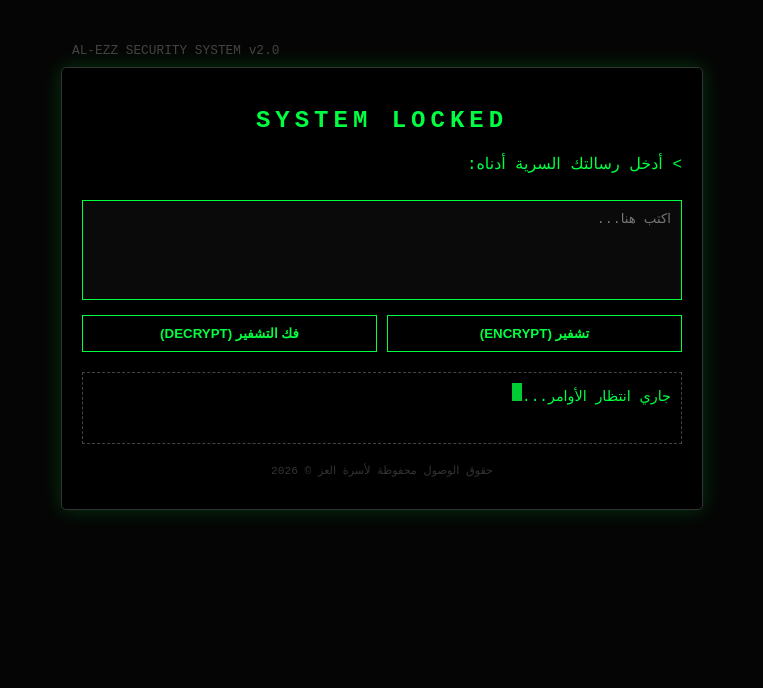
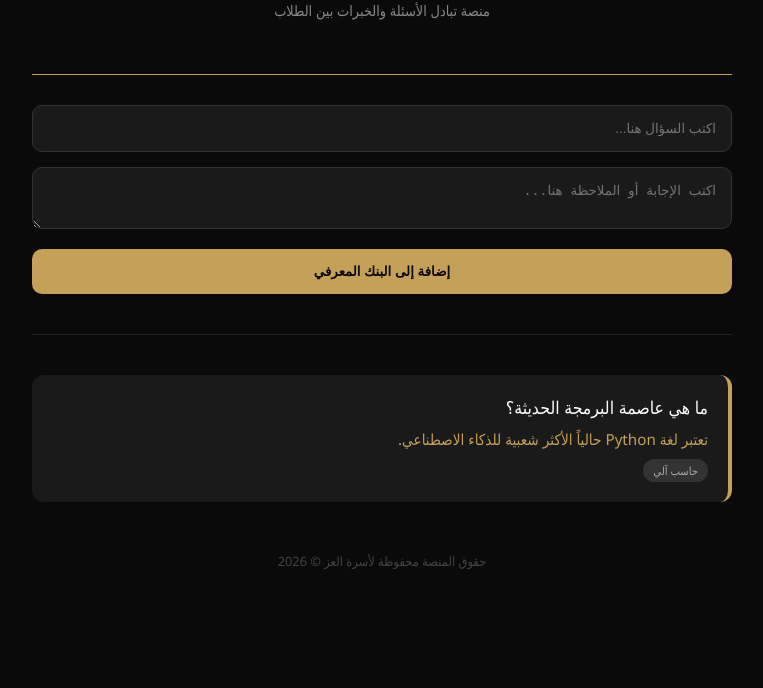
Before and after one commit to rayyanhatif-creator/Knights-Schools, a plain HTML site: page index.html in a window 1280 px wide. Shown: the part 112-800 px from the top of the page, without its empty margins (258-1021 px from the left). Drawn offline with Linux system fonts and the light colour scheme.

Commit message:
Update index.html

```diff
--- a/index.html
+++ b/index.html
@@ -2,140 +2,154 @@
 <html lang="ar" dir="rtl">
 <head>
     <meta charset="UTF-8">
-    <title>The Black Box | نظام التشفير السري</title>
+    <title>بنك أسرة العز المعرفي</title>
     <style>
+        :root {
+            --gold: #c5a059;
+            --black: #0a0a0a;
+            --gray: #1a1a1a;
+            --white: #ffffff;
+        }
+
         body {
-            background-color: #050505;
-            color: #00ff41; /* لون الهكرز الكلاسيكي أو خله #d4af37 للذهبي */
-            font-family: 'Courier New', Courier, monospace;
+            background-color: var(--black);
+            color: var(--white);
+            font-family: 'Segoe UI', Tahoma, Geneva, Verdana, sans-serif;
+            margin: 0;
+            padding: 20px;
             display: flex;
             justify-content: center;
-            align-items: center;
-            height: 100vh;
-            margin: 0;
-            overflow: hidden;
         }
 
-        .terminal {
-            width: 80%;
-            max-width: 600px;
-            background: #000;
-            border: 1px solid #333;
-            padding: 20px;
-            box-shadow: 0 0 20px rgba(0, 255, 65, 0.2);
-            border-radius: 5px;
-            position: relative;
+        .container {
+            width: 100%;
+            max-width: 700px;
         }
 
-        .terminal::before {
-            content: "AL-EZZ SECURITY SYSTEM v2.0";
-            position: absolute;
-            top: -25px;
-            left: 10px;
-            font-size: 0.8rem;
-            color: #444;
+        header {
+            text-align: center;
+            padding: 40px 0;
+            border-bottom: 1px solid var(--gold);
+            margin-bottom: 30px;
         }
 
-        h2 { text-align: center; letter-spacing: 5px; text-transform: uppercase; }
+        h1 { color: var(--gold); font-weight: 300; margin: 0; letter-spacing: 2px; }
+        p.subtitle { color: #888; font-size: 0.9rem; margin-top: 10px; }
 
-        textarea {
-            width: 100%;
-            height: 100px;
-            background: #0a0a0a;
-            border: 1px solid #00ff41;
-            color: #00ff41;
-            padding: 10px;
-            box-sizing: border-box;
-            margin: 10px 0;
-            outline: none;
-            resize: none;
+        .search-box {
+            margin-bottom: 30px;
         }
 
-        .controls { display: flex; gap: 10px; }
+        input, textarea {
+            width: 100%;
+            padding: 15px;
+            background: var(--gray);
+            border: 1px solid #333;
+            color: white;
+            border-radius: 10px;
+            box-sizing: border-box;
+            outline: none;
+            margin-bottom: 15px;
+        }
 
-        button {
-            flex: 1;
-            padding: 10px;
-            background: transparent;
-            border: 1px solid #00ff41;
-            color: #00ff41;
+        input:focus { border-color: var(--gold); }
+
+        .btn-add {
+            background: var(--gold);
+            color: var(--black);
+            border: none;
+            padding: 15px 30px;
+            border-radius: 10px;
+            font-weight: bold;
             cursor: pointer;
-            font-weight: bold;
+            width: 100%;
             transition: 0.3s;
         }
 
-        button:hover {
-            background: #00ff41;
-            color: #000;
+        .btn-add:hover { opacity: 0.9; transform: translateY(-2px); }
+
+        .question-card {
+            background: var(--gray);
+            padding: 20px;
+            border-radius: 12px;
+            margin-bottom: 15px;
+            border-right: 4px solid var(--gold);
+            animation: fadeIn 0.5s ease;
         }
 
-        #output {
-            margin-top: 20px;
-            padding: 10px;
-            border: 1px dashed #444;
-            min-height: 50px;
-            word-break: break-all;
-            font-size: 0.9rem;
+        .question-text { font-size: 1.1rem; margin-bottom: 10px; display: block; }
+        .answer-text { color: var(--gold); font-size: 0.95rem; display: block; }
+
+        .tag {
+            font-size: 0.7rem;
+            background: #333;
+            padding: 4px 10px;
+            border-radius: 20px;
+            color: #aaa;
+            margin-top: 10px;
+            display: inline-block;
         }
 
-        .cursor {
-            display: inline-block;
-            width: 10px;
-            height: 18px;
-            background: #00ff41;
-            animation: blink 0.8s infinite;
-        }
+        @keyframes fadeIn { from { opacity: 0; transform: translateY(10px); } to { opacity: 1; transform: translateY(0); } }
 
-        @keyframes blink { 0%, 100% { opacity: 0; } 50% { opacity: 1; } }
+        footer { text-align: center; margin-top: 50px; color: #444; font-size: 0.8rem; }
     </style>
 </head>
 <body>
 
-<div class="terminal">
-    <h2>SYSTEM LOCKED</h2>
-    <p>> أدخل رسالتك السرية أدناه:</p>
-    <textarea id="message" placeholder="اكتب هنا..."></textarea>
+<div class="container">
+    <header>
+        <h1>بنك أسرة العز المعرفي</h1>
+        <p class="subtitle">منصة تبادل الأسئلة والخبرات بين الطلاب</p>
+    </header>
 
-    <div class="controls">
-        <button onclick="encrypt()">تشفير (ENCRYPT)</button>
-        <button onclick="decrypt()">فك التشفير (DECRYPT)</button>
+    <!-- إضافة سؤال جديد -->
+    <div class="search-box">
+        <input type="text" id="qInput" placeholder="اكتب السؤال هنا...">
+        <textarea id="aInput" placeholder="اكتب الإجابة أو الملاحظة هنا..."></textarea>
+        <button class="btn-add" onclick="addQuestion()">إضافة إلى البنك المعرفي</button>
     </div>
 
-    <div id="output">جاري انتظار الأوامر...<span class="cursor"></span></div>
+    <hr style="border: 0; border-top: 1px solid #222; margin: 40px 0;">
 
-    <p style="font-size: 0.7rem; color: #333; margin-top: 20px; text-align: center;">
-        حقوق الوصول محفوظة لأسرة العز © 2026
-    </p>
+    <!-- قائمة الأسئلة -->
+    <div id="questionsList">
+        <!-- أسئلة تجريبية -->
+        <div class="question-card">
+            <span class="question-text">ما هي عاصمة البرمجة الحديثة؟</span>
+            <span class="answer-text">تعتبر لغة Python حالياً الأكثر شعبية للذكاء الاصطناعي.</span>
+            <span class="tag">حاسب آلي</span>
+        </div>
+    </div>
+
+    <footer>حقوق المنصة محفوظة لأسرة العز © 2026</footer>
 </div>
 
 <script>
-    // وظيفة التشفير بسيطة لكن شكلها معقد (Base64)
-    function encrypt() {
-        let msg = document.getElementById('message').value;
-        if(!msg) return;
+    function addQuestion() {
+        const q = document.getElementById('qInput').value;
+        const a = document.getElementById('aInput').value;
 
-        document.getElementById('output').innerText = "جاري التشفير...";
+        if (q === "" || a === "") {
+            alert("يرجى ملء السؤال والإجابة لإفادة زملائك.");
+            return;
+        }
 
-        setTimeout(() => {
-            let encoded = btoa(unescape(encodeURIComponent(msg)));
-            document.getElementById('output').innerText = "الرمز السري: " + encoded;
-        }, 800);
-    }
+        const list = document.getElementById('questionsList');
 
-    function decrypt() {
-        let msg = document.getElementById('message').value;
-        if(!msg) return;
+        const card = document.createElement('div');
+        card.className = 'question-card';
+        card.innerHTML = `
+            <span class="question-text">${q}</span>
+            <span class="answer-text">${a}</span>
+            <span class="tag">مضاف حديثاً</span>
+        `;
 
-        document.getElementById('output').innerText = "جاري فك التشفير...";
+        list.insertBefore(card, list.firstChild);
 
-        setTimeout(() => {
-            try {
-                let decoded = decodeURIComponent(escape(atob(msg)));
-                document.getElementById('output').innerText = "الرسالة الأصلية: " + decoded;
-            } catch(e) {
-                document.getElementById('output').innerText = "خطأ: الرمز غير صحيح!";
-            }
-        }, 800);
+        // مسح الخانات بعد الإضافة
+        document.getElementById('qInput').value = "";
+        document.getElementById('aInput').value = "";
     }
 </script>
 
```
